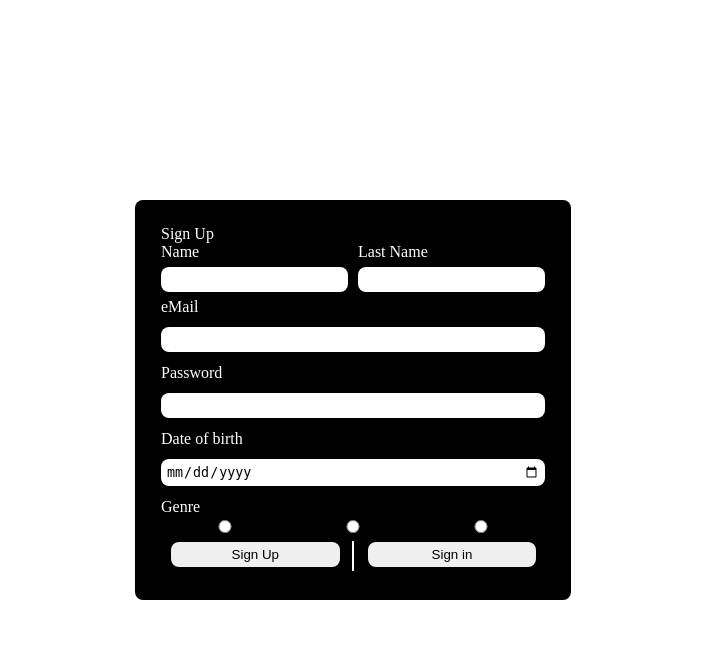
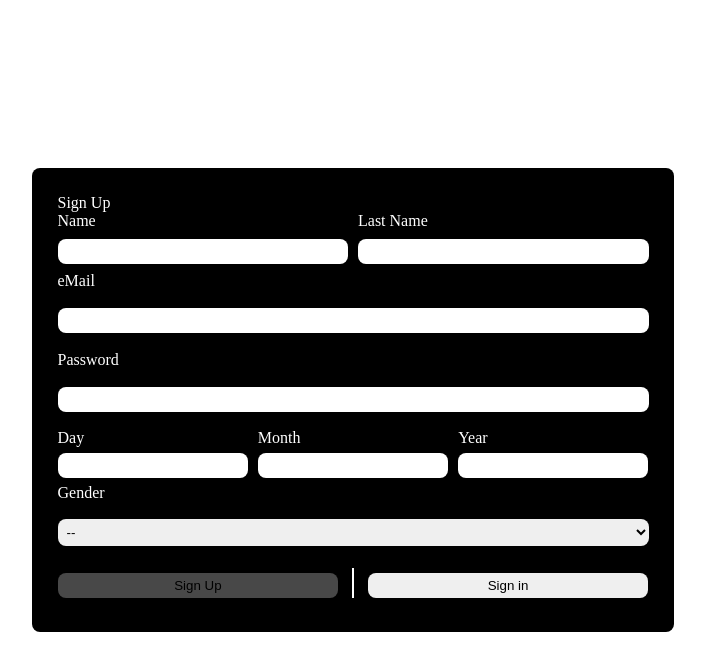
Before and after one commit to CodeSailing1/UTU-project, a PHP site: page /register.html in a window 1280 px wide. Shown: the top 671 px of the page, without its empty margins (287-992 px from the left). Run offline with PHP 8.4, Linux system fonts and the light colour scheme.

Commit message:
Chaged some css propeties and html elements

```diff
--- a/interfaz/register-login.css
+++ b/interfaz/register-login.css
@@ -13,11 +13,11 @@ form {
     align-items: start;
     background-color: black;
     width: auto;
-    height: auto;
+    height: fit-content;
     padding: 2%;
     border-radius: 8px;
 }
-input{
+input, select{
     border: 0;
     border-radius: 8px;
     margin-block: 3%;
@@ -34,12 +34,14 @@ article, fieldset{
     width: 100%;
     margin-right: 10px;
     display: flex;
+    gap: 10px;
     justify-content: space-between;
+    border: 0;
 }
 article div{
-    width:fit-content;
+    width: 100%;
 }
-fieldset{
+select{
     border: 0;
 }
 #separator{
@@ -48,7 +50,3 @@ fieldset{
     background-color: white;
     margin: 4px;
 }
-#btns label input{
-    margin-left: 10px;
-    width: 90%;
-}
--- a/interfaz/register.html
+++ b/interfaz/register.html
@@ -33,25 +33,28 @@
             <input type="password" name="password" id="password" required>
             <span id="error"></span>
         </label>
-
-        <label for="date">Date of birth
-            <input type="date" name="date" id="date">
-        </label>
         <fieldset>
-            <legend>Genre</legend>
-            <label for="man">
-                <input type="radio" name="genre" id="man">
+            <label for="day">Day
+                <input type="number" name="day" id="day">
             </label>
-            <label for="women">
-                <input type="radio" name="genre" id="women">
+            <label for="month">Month
+                <input type="number" name="month" id="month">
             </label>
-            <label for="they">
-                <input type="radio" name="genre" id="they">
+            <label for="year">Year
+                <input type="number" name="year" id="year">
             </label>
         </fieldset>
+        <label for="select">Gender
+            <select name="select" id="selectGenres" required>
+                <option value="gender" selected>--</option>
+                <option value="gender">Man</option>
+                <option value="gender">Woman</option>
+                <option value="gender">They</option>
+            </select>
+        </label>
         <article id="btns">
             <label for="signUp">
-                <input type="submit" value="Sign Up" id="signUp">
+                <input type="submit" value="Sign Up" id="signUp" disabled>
             </label>
             <div id="separator"></div>
             <label>
```
